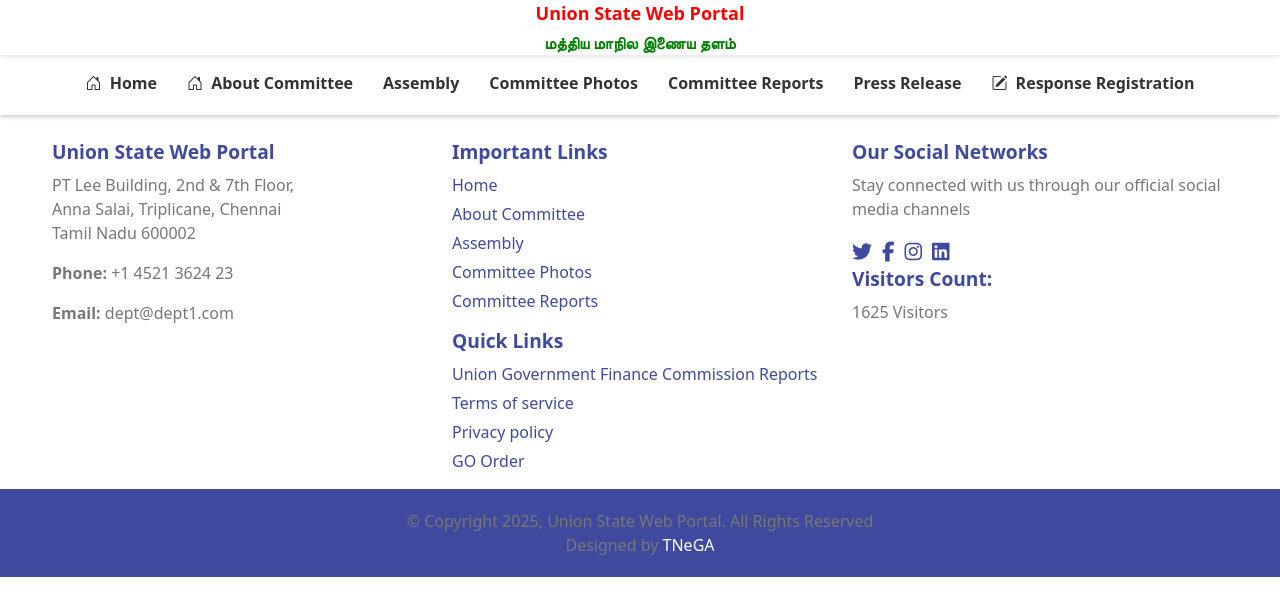
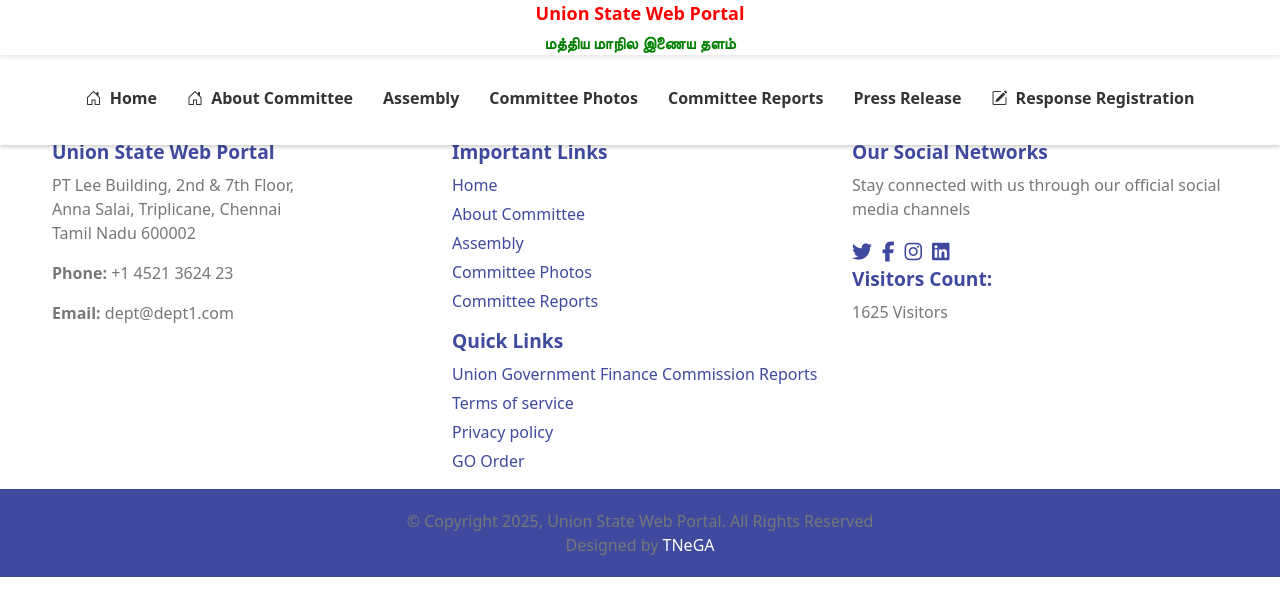
Before and after one commit to Anuroopa-123/Government_project1, an Angular app in the folder Project/front_end/: page /navbar in a window 1280 px wide. Shown: the top 616 px of the page. Built offline with nearby package versions, Linux system fonts and the light colour scheme; no server answers; a web font is replaced by a local one.

Commit message:
Changes in header layout

```diff
--- a/Project/front_end/src/app/navbar/navbar.component.css
+++ b/Project/front_end/src/app/navbar/navbar.component.css
@@ -5,7 +5,8 @@
   width: 100%;
   z-index: 1000;
   position: fixed;
-  top: 51px;  /* This depends on the height of your header */
+  top: 51px;
+  /* This depends on the height of your header */
   left: 0;
   right: 0;
   background-color: #fff;
@@ -20,7 +21,7 @@
   list-style-type: none;
   width: 100%;
   margin: 0;
-  padding: 0;
+  padding: 15px;
 }
 
 .navbar ul li a {
```
